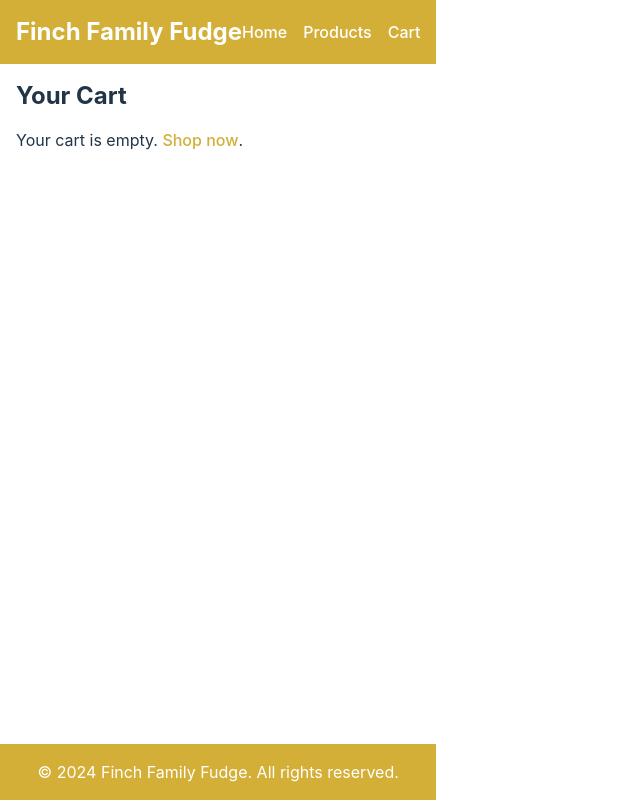
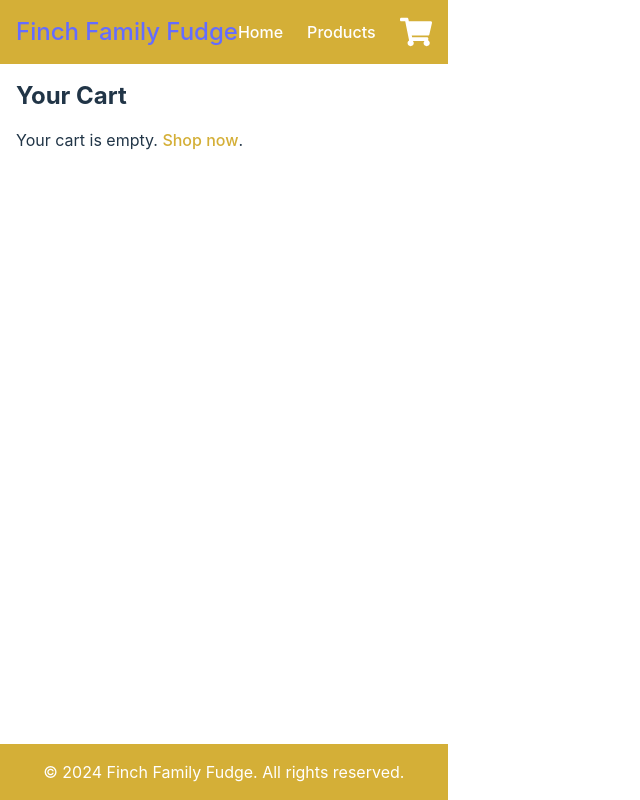
Before and after one commit to seanfinchg/finchfamilyfudge.com, a React (Vite) app: page /cart in a window 1280 px wide. Shown: the whole page, without its empty margins (0-640 px from the left). Built offline with nearby package versions, Linux system fonts and the light colour scheme; the HTML template or start-up script is replaced by a standard one.

Commit message:
Updated code

```diff
--- a/package.json
+++ b/package.json
@@ -12,6 +12,7 @@
   "dependencies": {
     "react": "^18.3.1",
     "react-dom": "^18.3.1",
+    "react-icons": "^5.3.0",
     "react-router-dom": "^6.28.0"
   },
   "devDependencies": {
--- a/src/App.tsx
+++ b/src/App.tsx
@@ -7,9 +7,11 @@ import Products from './pages/Products';
 import Cart from './components/Cart';
 import OrderSummary from './pages/OrderSummary';
 import { CartProvider } from './context/CartContext';
+import { ToastProvider } from './context/ToastContext';
 
 const App: React.FC = () => {
   return (
+    <ToastProvider>
       <CartProvider>
         <Router>
           <div className="flex flex-col min-h-screen">
@@ -26,6 +28,7 @@ const App: React.FC = () => {
           </div>
         </Router>
       </CartProvider>
+    </ToastProvider>
   );
 };
 
--- a/src/components/Navbar.tsx
+++ b/src/components/Navbar.tsx
@@ -1,16 +1,32 @@
 import React from 'react';
 import { Link } from 'react-router-dom';
+import { useCart } from '../context/CartContext';
+import { FaShoppingCart } from 'react-icons/fa'; // Importing from react-icons
 
 const Navbar: React.FC = () => {
+  const { cartItems } = useCart();
+  const itemCount = cartItems.length;
+
   return (
     <nav className="bg-finchGold p-4 flex justify-between items-center">
       <div className="text-2xl font-bold text-white">
-        Finch Family Fudge
+        <Link to="/">Finch Family Fudge</Link>
       </div>
-      <div className="space-x-4">
-        <Link to="/" className="text-white hover:text-gray-200">Home</Link>
-        <Link to="/products" className="text-white hover:text-gray-200">Products</Link>
-        <Link to="/cart" className="text-white hover:text-gray-200">Cart</Link>
+      <div className="space-x-6 flex items-center">
+        <Link to="/" className="text-white hover:text-gray-200 hidden md:inline">
+          Home
+        </Link>
+        <Link to="/products" className="text-white hover:text-gray-200 hidden md:inline">
+          Products
+        </Link>
+        <Link to="/cart" className="relative">
+          <FaShoppingCart className="h-8 w-8 text-white" />
+          {itemCount > 0 && (
+            <span className="absolute -top-2 -right-2 bg-red-500 text-white rounded-full text-xs w-5 h-5 flex items-center justify-center">
+              {itemCount}
+            </span>
+          )}
+        </Link>
       </div>
     </nav>
   );
--- a/src/context/CartContext.tsx
+++ b/src/context/CartContext.tsx
@@ -1,5 +1,6 @@
 import React, { createContext, useContext, useState } from 'react';
 import { Product, CartItem } from '../types';
+import { useToast } from './ToastContext';
 
 interface CartContextType {
   cartItems: CartItem[];
@@ -13,9 +14,11 @@ const CartContext = createContext<CartContextType | undefined>(undefined);
 
 export const CartProvider: React.FC<{ children: React.ReactNode }> = ({ children }) => {
   const [cartItems, setCartItems] = useState<CartItem[]>([]);
+  const { showToast } = useToast();
 
   const addToCart = (product: CartItem) => {
     setCartItems([...cartItems, product]);
+    showToast(`${product.name} (${product.size.label}) added to cart!`);
   };
 
   const removeFromCart = (index: number) => {
--- /dev/null
+++ b/src/context/ToastContext.tsx
@@ -0,0 +1,35 @@
+import React, { createContext, useContext, useState, ReactNode } from 'react';
+
+interface ToastContextType {
+  showToast: (message: string) => void;
+}
+
+const ToastContext = createContext<ToastContextType | undefined>(undefined);
+
+export const ToastProvider: React.FC<{ children: ReactNode }> = ({ children }) => {
+  const [toast, setToast] = useState<string | null>(null);
+
+  const showToast = (message: string) => {
+    setToast(message);
+    setTimeout(() => setToast(null), 3000); // Hide after 3 seconds
+  };
+
+  return (
+    <ToastContext.Provider value={{ showToast }}>
+      {children}
+      {toast && (
+        <div className="fixed bottom-4 right-4 bg-gray-800 text-white px-4 py-2 rounded shadow-lg">
+          {toast}
+        </div>
+      )}
+    </ToastContext.Provider>
+  );
+};
+
+export const useToast = (): ToastContextType => {
+  const context = useContext(ToastContext);
+  if (!context) {
+    throw new Error('useToast must be used within a ToastProvider');
+  }
+  return context;
+};
--- a/src/data/products.ts
+++ b/src/data/products.ts
@@ -16,9 +16,9 @@ export const products: Product[] = [
     name: 'Rum Cherry Chocolate Fudge',
     image: '/images/rum-cherry-chocolate-fudge.jpg',
     sizes: [
-      { label: 'Small', price: 6 },
-      { label: 'Medium', price: 12 },
-      { label: 'Large', price: 18 },
+      { label: 'Small', price: 5 },
+      { label: 'Medium', price: 10 },
+      { label: 'Large', price: 15 },
     ],
   },
   {
@@ -46,8 +46,8 @@ export const products: Product[] = [
     name: 'Almond Roca',
     image: '/images/almond-roca.jpg',
     sizes: [
-      { label: 'Regular', price: 7 },
-      { label: 'Large', price: 12 },
+      { label: 'Regular', price: 5 },
+      { label: 'Large', price: 15 },
     ],
   },
 ];
```
Also changed, not shown: 1 other file (tests, documents, lock files or other folders). Lines whose indentation alone changed are shown as unchanged.
